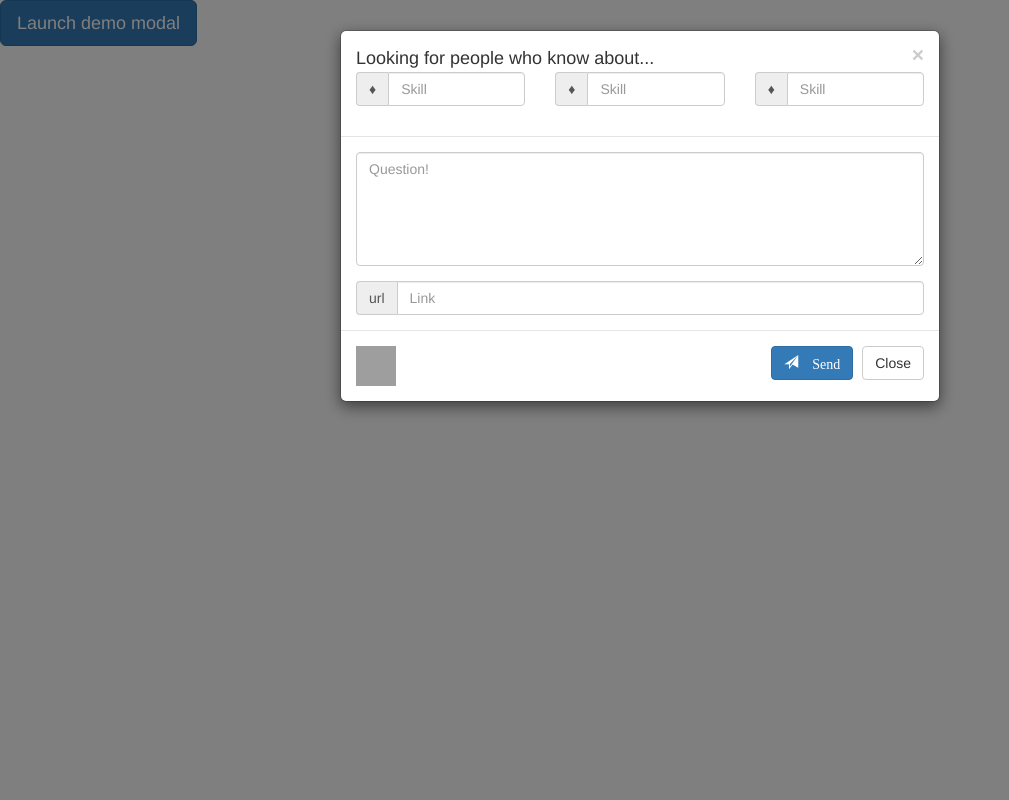
After one commit to oxfishapp/OxfishApp, a Python web app: template src/templates/query_form.html in a window 1280 px wide, after a click on "Launch demo modal". The commit adds this page. Shown: the whole page, without its empty margins (0-1009 px from the left). Run offline with Jinja, Linux system fonts and the light colour scheme; the template is opened without the code that fills it, so the values that code supplies are empty; some libraries are stand-ins or nearby versions; grey boxes are pictures that could not be loaded.

Commit message:
Causa: Falta plantilla de Query. Efecto: Creacion de plantilla de Query con Bootstrap.

```diff
--- /dev/null
+++ b/src/templates/query_form.html
@@ -0,0 +1,96 @@
+<!DOCTYPE html>
+<html lang="en">
+  <head>
+      <meta charset="utf-8">
+      <title>Oxfish</title>
+
+      <!-- jQuery (necessary for Bootstrap's JavaScript plugins) -->
+      <script src="//ajax.googleapis.com/ajax/libs/jquery/1.11.1/jquery.min.js" rel="javascript" type="text/javascript"></script>
+      <script src="//code.jquery.com/jquery-1.11.0.min.js" rel="javascript" type="text/javascript"></script>
+
+      <!-- Latest compiled and minified JavaScript -->
+      <script src="//netdna.bootstrapcdn.com/bootstrap/3.1.1/js/bootstrap.min.js" rel="javascript" type="text/javascript"></script>
+
+      <script>
+          $('.dropdown-toggle').dropdown();
+          </script>
+
+      <!-- Latest compiled and minified CSS -->
+      <link href="//netdna.bootstrapcdn.com/bootstrap/3.1.1/css/bootstrap.min.css" rel=stylesheet type=text/css >
+      <style>
+          .resize-img{
+              width:40px;
+              height:40px;
+                    }
+          .navbar-img{
+              margin-top: -9px
+                      }
+          </style>
+      </head>
+  <body>
+      <!-- Button trigger modal -->
+      <button class="btn btn-primary btn-lg" data-toggle="modal" data-target="#myModal">
+          Launch demo modal
+          </button>
+
+
+        <div class="modal fade" id="myModal" >
+            <div class="modal-dialog">
+                <form method="post" action="/send">
+                    <div class="modal-content">
+                        <div class="modal-header">
+                            <button type="button" class="close" data-dismiss="modal" aria-hidden="true">&times;</button>
+                            <h4 class="modal-title">Looking for people who know about...</h4>
+
+                                <div class="from-inline">
+                                    <div class="row">
+                                        <div class="form-group col-sm-4">
+                                            <div class="input-group">
+                                                <span class="input-group-addon">♦</span>
+                                                <input type="text" class="form-control" id="skillone" placeholder="Skill">
+                                                </div>
+                                            </div>
+                                        <div class="form-group col-sm-4">
+                                            <div class="input-group">
+                                                <span class="input-group-addon">♦</span>
+                                                <input type="text" class="form-control" id="skilltwo" placeholder="Skill">
+                                                </div>
+                                            </div>
+                                        <div class="form-group col-sm-4">
+                                            <div class="input-group">
+                                                <span class="input-group-addon">♦</span>
+                                                <input type="text" class="form-control" id="skillthree" placeholder="Skill">
+                                                </div>
+                                            </div>
+                                        </div>
+                                    </div>
+
+                            </div>
+                        <div class="modal-body">
+
+                            <div class="form-group">
+                                <textarea class="form-control" rows="5" id="textarea" name="textarea" placeholder="Question!"></textarea>
+                                </div>
+
+                            <div class="input-group">
+                                <span class="input-group-addon">url</span>
+                                <input type="text" class="form-control" placeholder="Link">
+                                </div>
+
+                            </div>
+                        <div class="modal-footer">
+                            <a class="pull-left">
+                                <img class="resize-img" src="https://pbs.twimg.com/profile_images/378800000520560847/85619cc22258499b15ce50be7b9631c5.jpeg">
+                                </a>
+
+                            <button type="summit" class="btn btn-primary">
+                                <span class="glyphicon glyphicon-send"> Send</span>
+                                </button>
+                            <button type="button" class="btn btn-default" data-dismiss="modal">Close</button>
+                            </div>
+                        </div><!-- /.modal-content -->
+                    </form><!-- /.form-send-post -->
+                </div><!-- /.modal-dialog -->
+            </div><!-- /.modal -->
+        </body>
+  </html>
```
Also changed, not shown: src/templates/layout_in.html (+17 -11 lines), src/templates/layout_out.html (+11 -2 lines).
